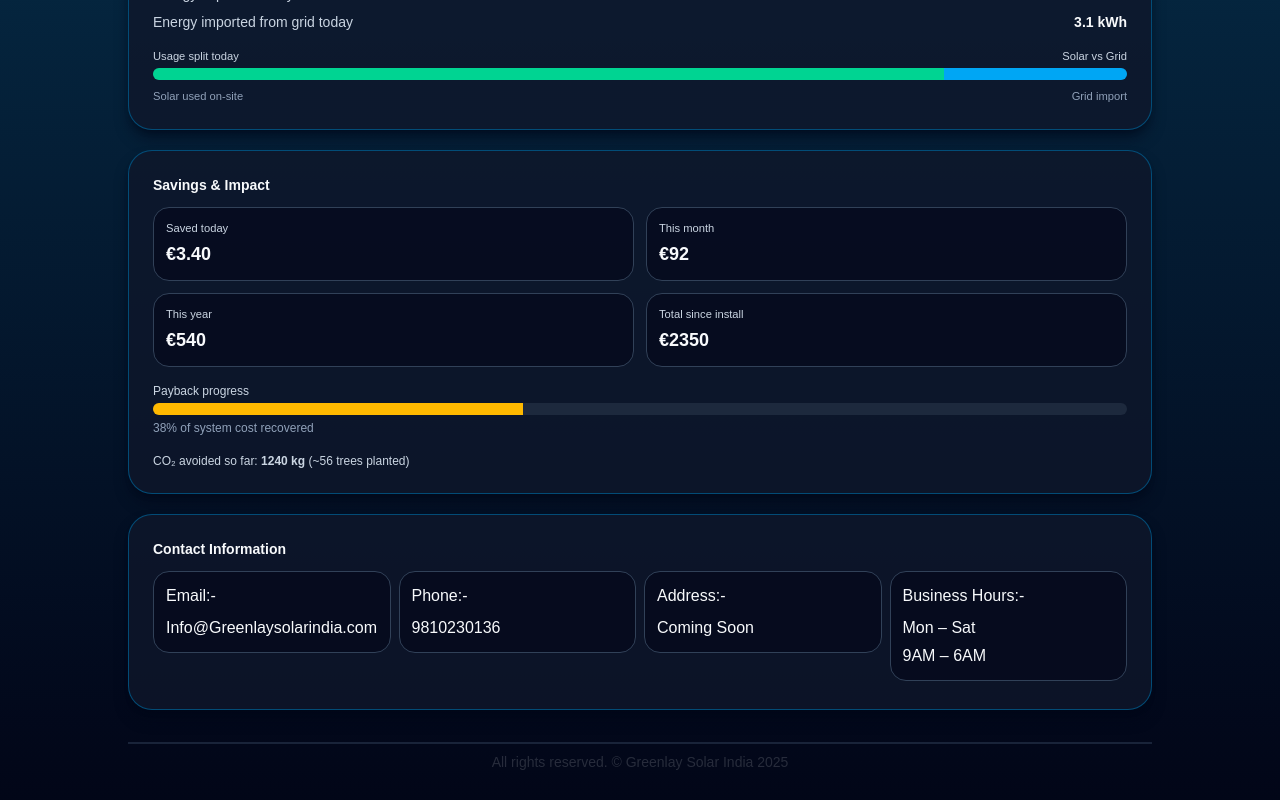
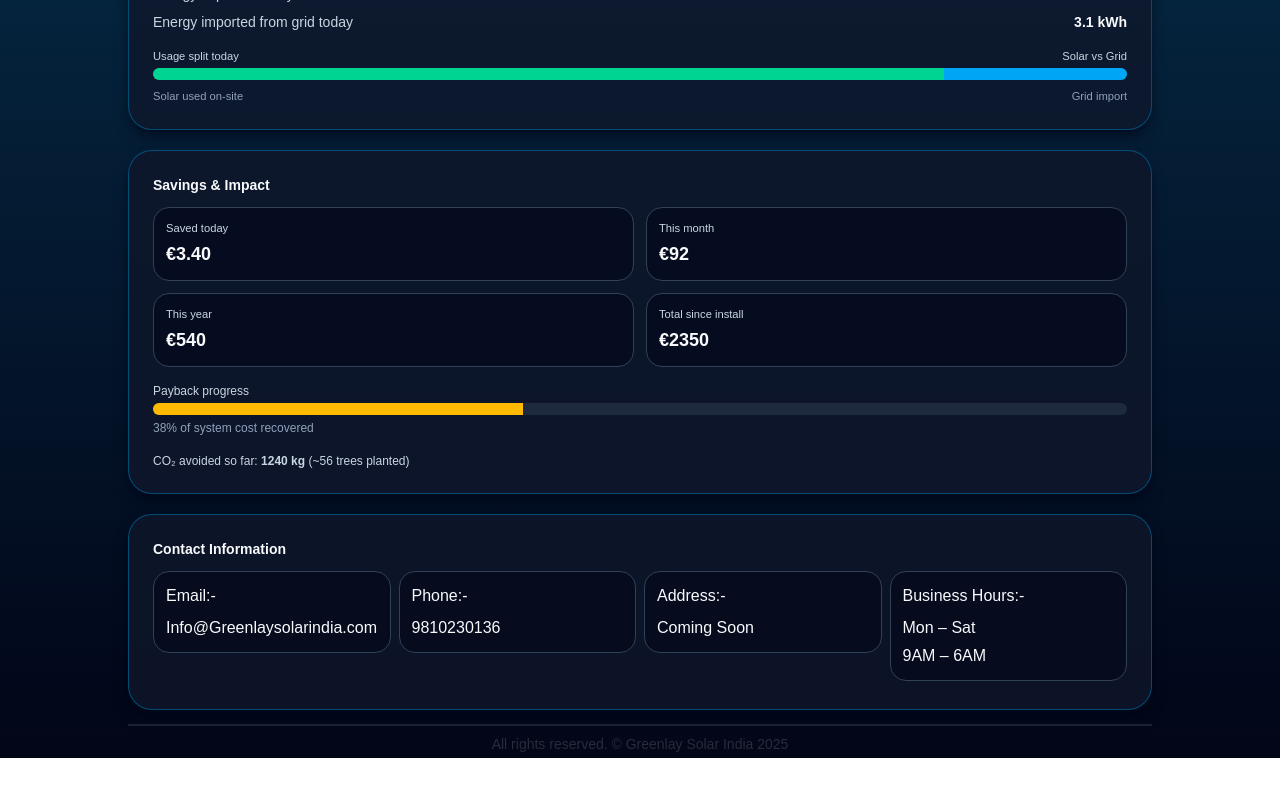
Before and after one commit to The100god/solar-dashboard, a Next.js app: page / in a window 1280 px wide. Shown: the part 1275-2075 px from the top of the page. After the commit the page ends 2033 px from the top, so only its background shows below. Built offline with nearby package versions, Linux system fonts and the light colour scheme.

Commit message:
edited footer

```diff
--- a/app/page.tsx
+++ b/app/page.tsx
@@ -24,13 +24,10 @@ const SolarDashboardPage: React.FC = () => {
     Math.max(live.toHomeKw + live.toBatteryKw + live.toGridKw, 0.0001);
 
   return (
-    <div className="min-h-screen bg-linear-to-b from-sky-900 via-sky-950 to-slate-950 text-slate-50 flex justify-center px-4 py-6">
-      <div className="w-full max-w-5xl space-y-6">
+    <div className="min-h-screen h-full bg-linear-to-b from-sky-900 via-sky-950 to-slate-950 text-slate-50 flex justify-center px-4 py-6">
+      <div className="w-full relative max-w-5xl space-y-6">
         <HeaderBar live={live} />
-        <DashboardTabs
-          activeTab={activeTab}
-          onTabChange={setActiveTab}
-        />
+        <DashboardTabs activeTab={activeTab} onTabChange={setActiveTab} />
 
         {activeTab === "overview" && (
           <div className="grid gap-5 lg:grid-cols-[3fr,2fr]">
@@ -44,12 +41,13 @@ const SolarDashboardPage: React.FC = () => {
                 selfConsumptionPercent={selfConsumptionPercent}
               />
               <EnergyChartCard range={range} onRangeChange={setRange} />
-
             </section>
 
             <section className="space-y-5">
               <BatteryCard live={live} />
-            <SelfConsumptionCard selfConsumptionPercent={selfConsumptionPercent} />
+              <SelfConsumptionCard
+                selfConsumptionPercent={selfConsumptionPercent}
+              />
               <SavingsSection savings={MOCK_SAVINGS} />
               <ContactInfo />
             </section>
@@ -82,7 +80,9 @@ const SolarDashboardPage: React.FC = () => {
         )}
         {activeTab === "consumption" && (
           <div className="space-y-5">
-            <SelfConsumptionCard selfConsumptionPercent={selfConsumptionPercent} />
+            <SelfConsumptionCard
+              selfConsumptionPercent={selfConsumptionPercent}
+            />
             <ContactInfo />
           </div>
         )}
@@ -100,7 +100,9 @@ const SolarDashboardPage: React.FC = () => {
           </div>
         )}
 
+        <div className="absolute -bottom-6 w-full">
         <Footer />
+        </div>
       </div>
     </div>
   );
```
Lines whose indentation alone changed are shown as unchanged.
